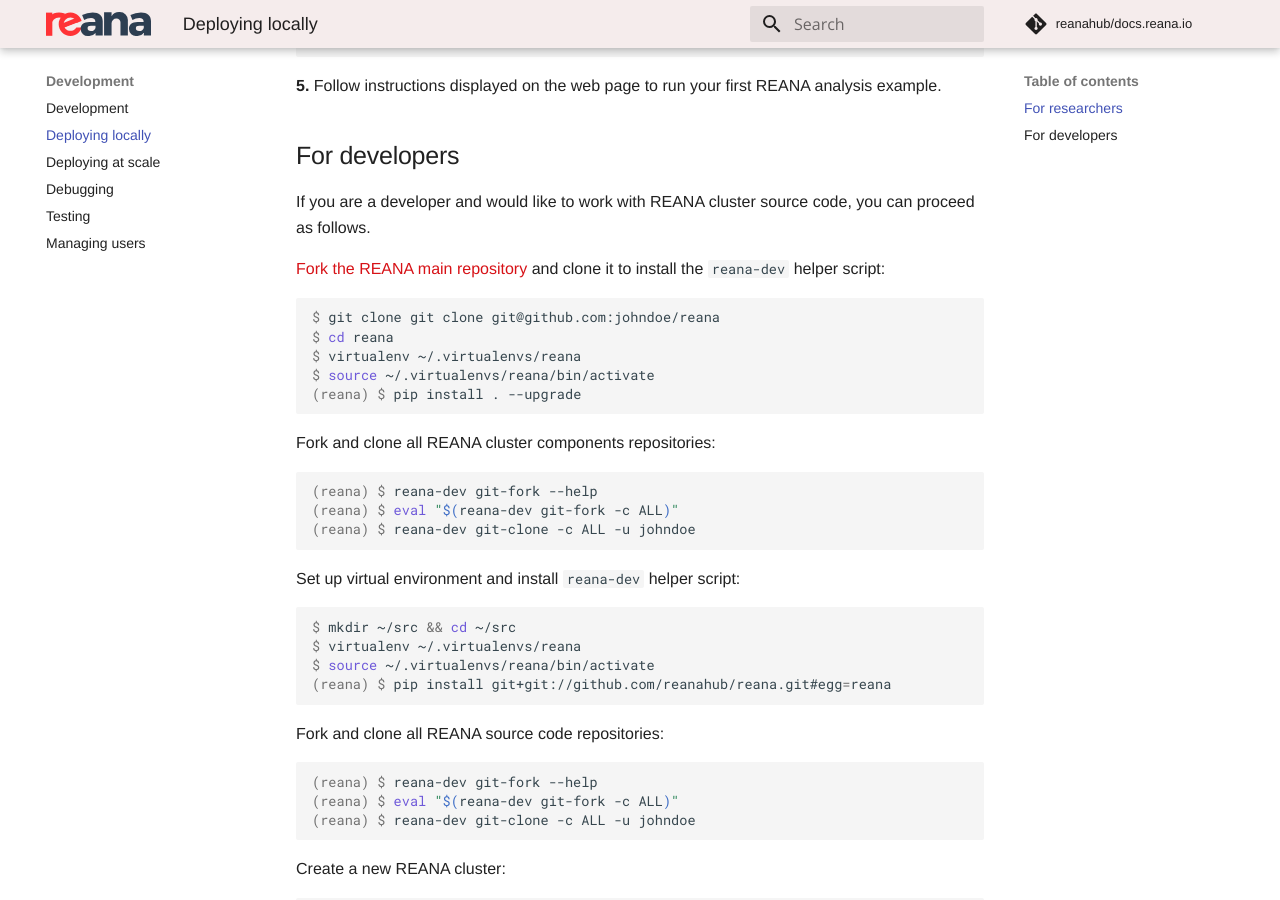
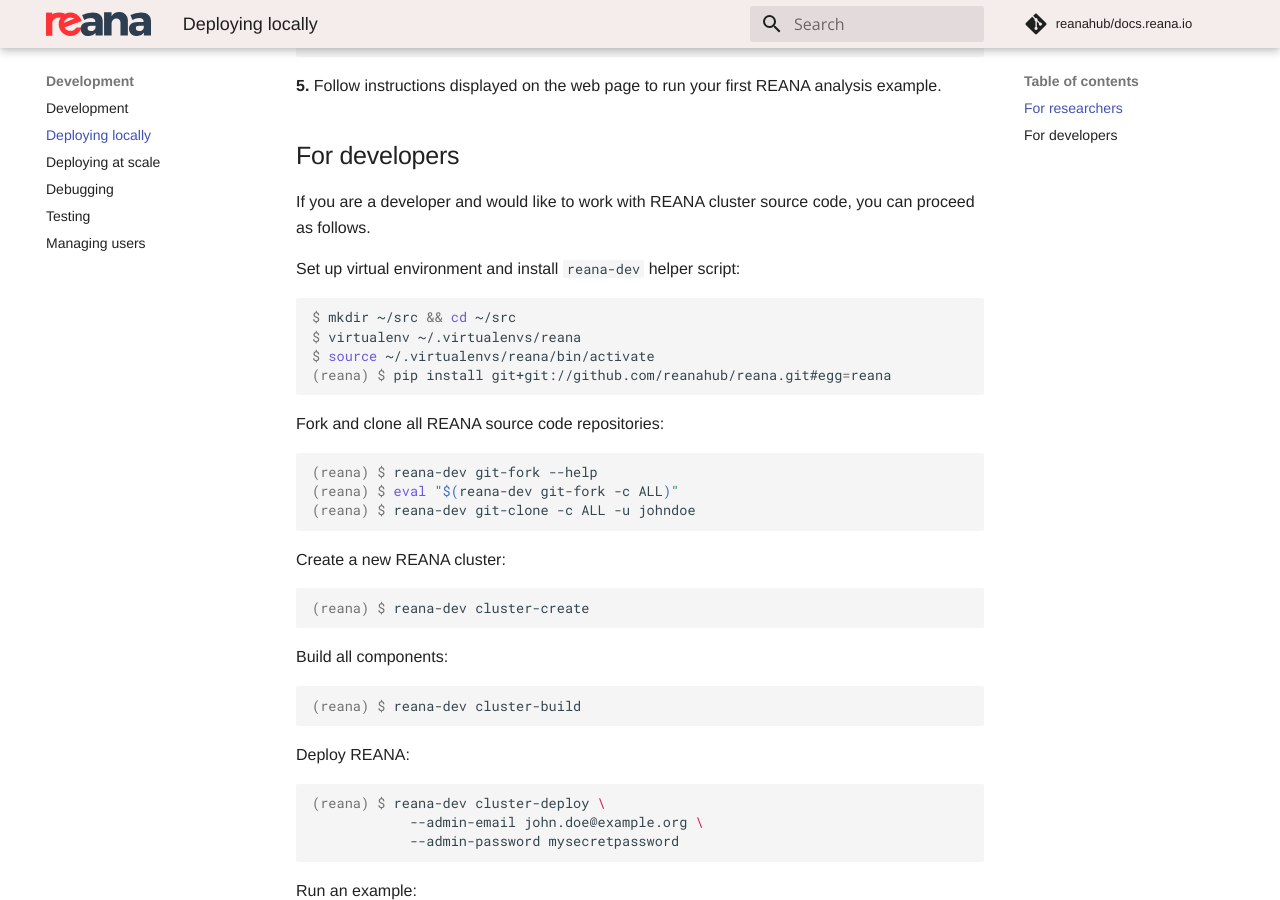
Before and after one commit to reanahub/docs.reana.io, an MkDocs documentation site: the page built from docs/development/deploying-locally/index.md, in a window 1280 px wide and 900 px high, scrolled down 855 px. Built offline with MkDocs 1.6.1 and Material for MkDocs 9.7.7, drawn with Linux system fonts in a browser that asks for light colours; comment, search, counter and statistics services are not loaded.

Commit message:
docs: remove duplicated dev. steps

````diff
--- a/docs/development/deploying-locally/index.md
+++ b/docs/development/deploying-locally/index.md
@@ -44,24 +44,6 @@ $ firefox https://localhost:30443
 
 If you are a developer and would like to work with REANA cluster source code, you can proceed as follows.
 
-[Fork the REANA main repository](https://github.com/reanahub/reana/fork) and clone it to install the `reana-dev` helper script:
-
-```console
-$ git clone git clone git@github.com:johndoe/reana
-$ cd reana
-$ virtualenv ~/.virtualenvs/reana
-$ source ~/.virtualenvs/reana/bin/activate
-(reana) $ pip install . --upgrade
-```
-
-Fork and clone all REANA cluster components repositories:
-
-```console
-(reana) $ reana-dev git-fork --help
-(reana) $ eval "$(reana-dev git-fork -c ALL)"
-(reana) $ reana-dev git-clone -c ALL -u johndoe
-```
-
 Set up virtual environment and install `reana-dev` helper script:
 
 ```console
````
